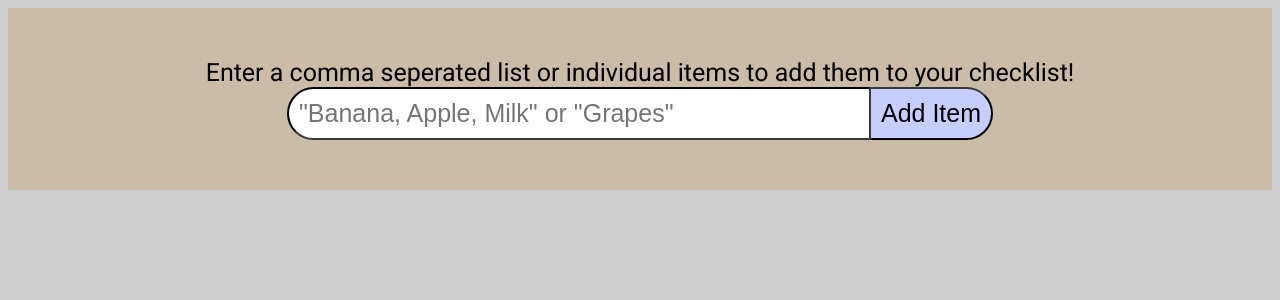
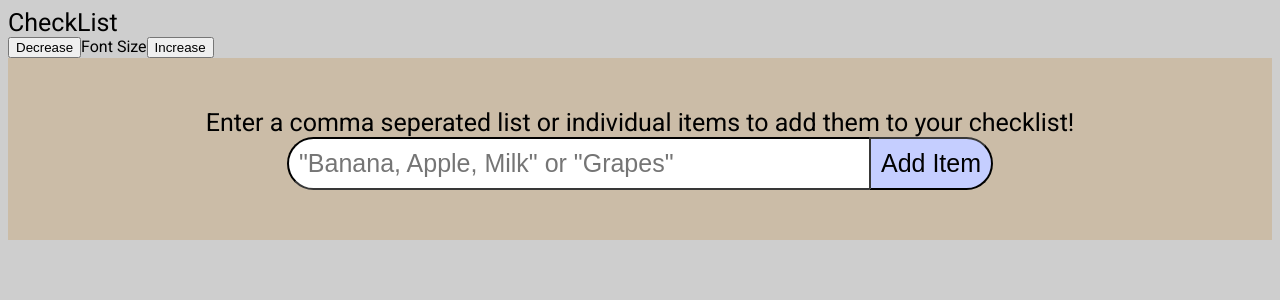
Before and after one commit to VeyGudTek/CheckList, a React (Vite) app: page / in a window 1280 px wide. Shown: the top 300 px of the page. Built offline with nearby package versions, Linux system fonts and the light colour scheme.

Commit message:
Create Component to change font size

```diff
--- a/src/CheckList.jsx
+++ b/src/CheckList.jsx
@@ -1,4 +1,5 @@
 import { useState } from "react"
+import Settings from "./Settings"
 import Input from "./Input"
 import Items from "./Items"
 import CopyPaste from "./CopyPaste"
@@ -8,6 +9,15 @@ function CheckList() {
 
     const [checkList, setCheckList] = useState([])
     const [doneList, setDoneList] = useState([])
+
+    const adjustFontSize = (increase) => {
+        if (increase){
+            setFontSize(fontSize + 1)
+        }
+        else{
+            setFontSize(fontSize - 1)
+        }
+    }
 
     const handleSubmit = (e, text) => {
         e.preventDefault()
@@ -34,6 +44,7 @@ function CheckList() {
 
     return (
         <div>
+            <Settings adjustFontSize={adjustFontSize} fontSize={fontSize}/>
             <Input handleSubmit={handleSubmit} fontSize={fontSize}/>
 
             {checkList.length != 0 && <Items items={checkList} moveItem={moveItem} startID={0} label={"CheckList"} fontSize={fontSize}/>}
--- /dev/null
+++ b/src/Settings.jsx
@@ -0,0 +1,21 @@
+function Settings({adjustFontSize, fontSize}){
+
+    return (
+        <div>
+            <div style={{fontSize:fontSize}}>
+                CheckList
+            </div>
+            <div>
+                <button onClick={() => adjustFontSize(false)}>
+                    Decrease
+                </button>
+                    Font Size
+                <button onClick={() => adjustFontSize(true)}>
+                    Increase
+                </button>
+            </div>
+        </div>
+    )
+}
+
+export default Settings
```
